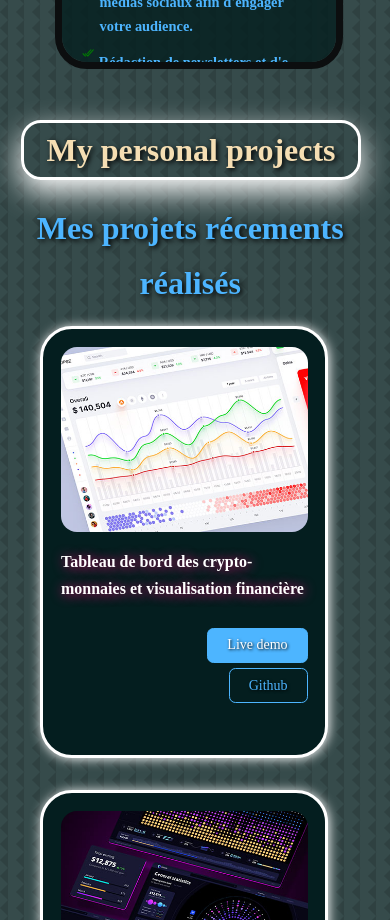
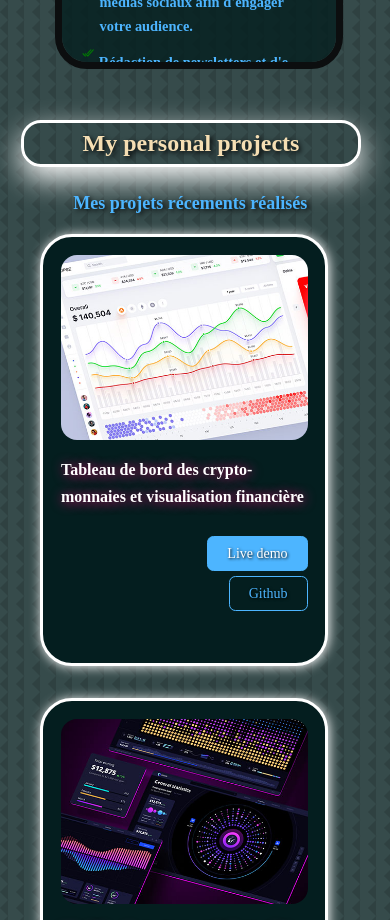
Before and after one commit to Mouhamed1003/keenprogrammer.com, a React (Create React App) app: page / in a window 390 px wide. Shown: the part 5580-6500 px from the top of the page. Built offline with nearby package versions, Linux system fonts and the light colour scheme.

Commit message:
Update portfolio.css

```diff
--- a/src/components/portfolio/portfolio.css
+++ b/src/components/portfolio/portfolio.css
@@ -103,10 +103,10 @@
         margin-top: 1.3rem;
         text-shadow: 2px 2px 5px black;
         margin-left: 2.1rem;
-        font-size: xx-large;
+        font-size: large;
     }
     #portfolio h5 {
-        font-size: xx-large;
+        font-size: x-large;
         margin-left: 4rem;
         margin-right: 2rem;
     }
@@ -128,7 +128,7 @@
     }
     #portfolio h2 {
         margin-left: 0.1rem;
-        font-size: xx-large;
+        font-size: large;
     }
     .portfolio_container {
         grid-template-columns: 1fr;
@@ -149,7 +149,7 @@
         align-items: flex-end;
     }
     #portfolio h5 {
-        font-size: xx-large;
+        font-size: x-large;
         margin-left: 1rem;
         margin-right: 0.8rem;
     }
```
